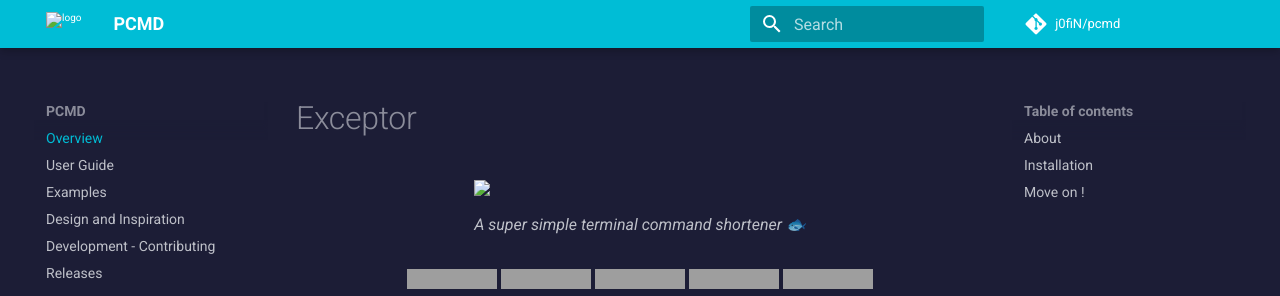
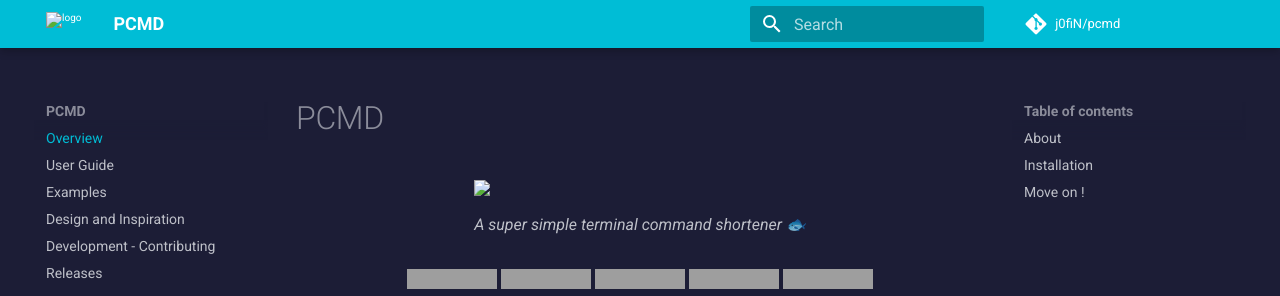
Before and after one commit to j0fiN/pcmd, an MkDocs documentation site: the page built from docs/index.md, in a window 1280 px wide and 900 px high. Shown: the top 296 px of the window. Built offline with MkDocs 1.6.1 and Material for MkDocs 9.7.7, drawn with Linux system fonts in a browser that asks for light colours; emoji names are drawn with the system emoji font; comment, search, counter and statistics services are not loaded; the version menu is left out; grey boxes are pictures that could not be loaded.

Commit message:
:pencil2: Name change from exceptor to pcmd

```diff
--- a/docs/index.md
+++ b/docs/index.md
@@ -1,4 +1,4 @@
-# Exceptor
+# PCMD
 <figure>
   <img src="../pcmd/logo_banner.svg"/>
   <figcaption>A super simple terminal command shortener 🐟</figcaption>
```
